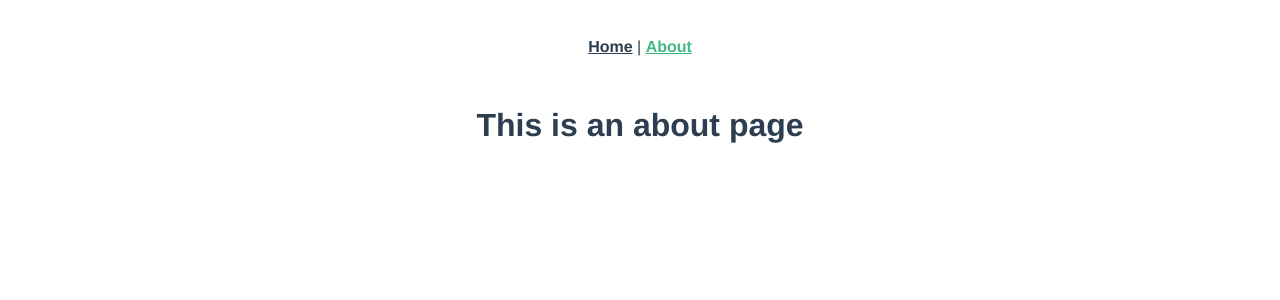
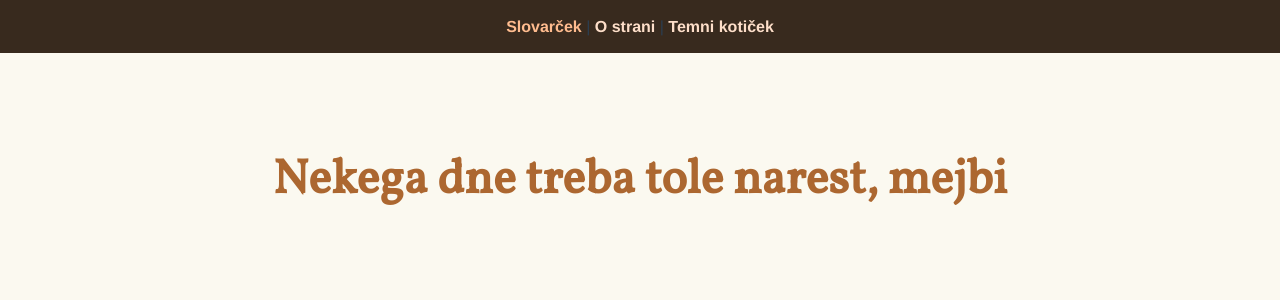
Before and after one commit to tamius-han/domisljijski-slovar, a Vue app: page /about in a window 1280 px wide. Shown: the top 300 px of the page. Built offline with nearby package versions, Linux system fonts and the light colour scheme; a web font is replaced by a local one; what vue-debounce would draw is missing.

Commit message:
some basic cleanup

```diff
--- a/src/App.vue
+++ b/src/App.vue
@@ -1,7 +1,8 @@
 <template>
   <div id="nav">
-    <router-link to="/">Home</router-link> |
-    <router-link to="/about">About</router-link>
+    <router-link to="/">Slovarček</router-link> |
+    <router-link to="/about">O strani</router-link> |
+    <router-link to="/about">Temni kotiček</router-link>
   </div>
   <router-view/>
 </template>
@@ -16,14 +17,16 @@
 }
 
 #nav {
-  padding: 30px;
+  background-color: #382a1e;
+
+  padding: 1rem;
 
   a {
     font-weight: bold;
-    color: #2c3e50;
+    color: #ffbc8f;
 
     &.router-link-exact-active {
-      color: #42b983;
+      color: #fddec9;
     }
   }
 }
--- a/src/router/index.ts
+++ b/src/router/index.ts
@@ -1,11 +1,11 @@
 import { createRouter, createWebHistory, RouteRecordRaw } from 'vue-router'
-import Home from '../views/Home.vue'
+import Slovarcek from '../views/Slovarcek.vue'
 
 const routes: Array<RouteRecordRaw> = [
   {
     path: '/',
     name: 'Domišljijski slovarček',
-    component: Home
+    component: Slovarcek
   },
   {
     path: '/about',
--- a/src/views/About.vue
+++ b/src/views/About.vue
@@ -1,5 +1,5 @@
 <template>
   <div class="about">
-    <h1>This is an about page</h1>
+    <h1>Nekega dne treba tole narest, mejbi</h1>
   </div>
 </template>
--- a/src/views/Home.vue
+++ /dev/null
@@ -1,18 +0,0 @@
-<template>
-  <div class="home">
-    <img alt="Vue logo" src="../assets/logo.png">
-    <HelloWorld msg="Welcome to Your Vue.js App"/>
-  </div>
-</template>
-
-<script>
-// @ is an alias to /src
-import HelloWorld from '@/components/HelloWorld.vue'
-
-export default {
-  name: 'Home',
-  components: {
-    HelloWorld
-  }
-}
-</script>
--- a/src/views/Slovarcek.vue
+++ b/src/views/Slovarcek.vue
@@ -44,11 +44,13 @@
                     <span class="word-word">{{word.word}}</span>
                     <span v-if="word.wordExtras" class="word-extra">
                       &nbsp; &nbsp;(
-                      <template v-for="(extras, index) of word.wordExtras"
+                      <template
+                        v-for="(extras, index) of word.wordExtras"
+                        :key="index"
                       >
-                        <span v-if="index > 0" class="extras-type" :key="index">, </span>
-                        <span class="extras-type" :key="index">{{extras.type}}</span>
-                        <span class="extras-word" :key="index"> {{extras.word}}</span>
+                        <span v-if="index > 0" class="extras-type">, </span>
+                        <span class="extras-type">{{extras.type}}</span>
+                        <span class="extras-word"> {{extras.word}}</span>
                       </template>
                       )
                     </span>
@@ -80,10 +82,11 @@
   </div>
 </template>
 
-<script>
-import Dictionary from './dict/dict';
+<script lang="ts">
+import { defineComponent } from 'vue';
+import Dictionary from '../dict/dict';
 
-export default {
+export default defineComponent({
   name: 'App',
   data() {
     return {
@@ -107,7 +110,7 @@ export default {
       this.hits = [];
     }
   }
-}
+})
 </script>
 
 <style>
```
